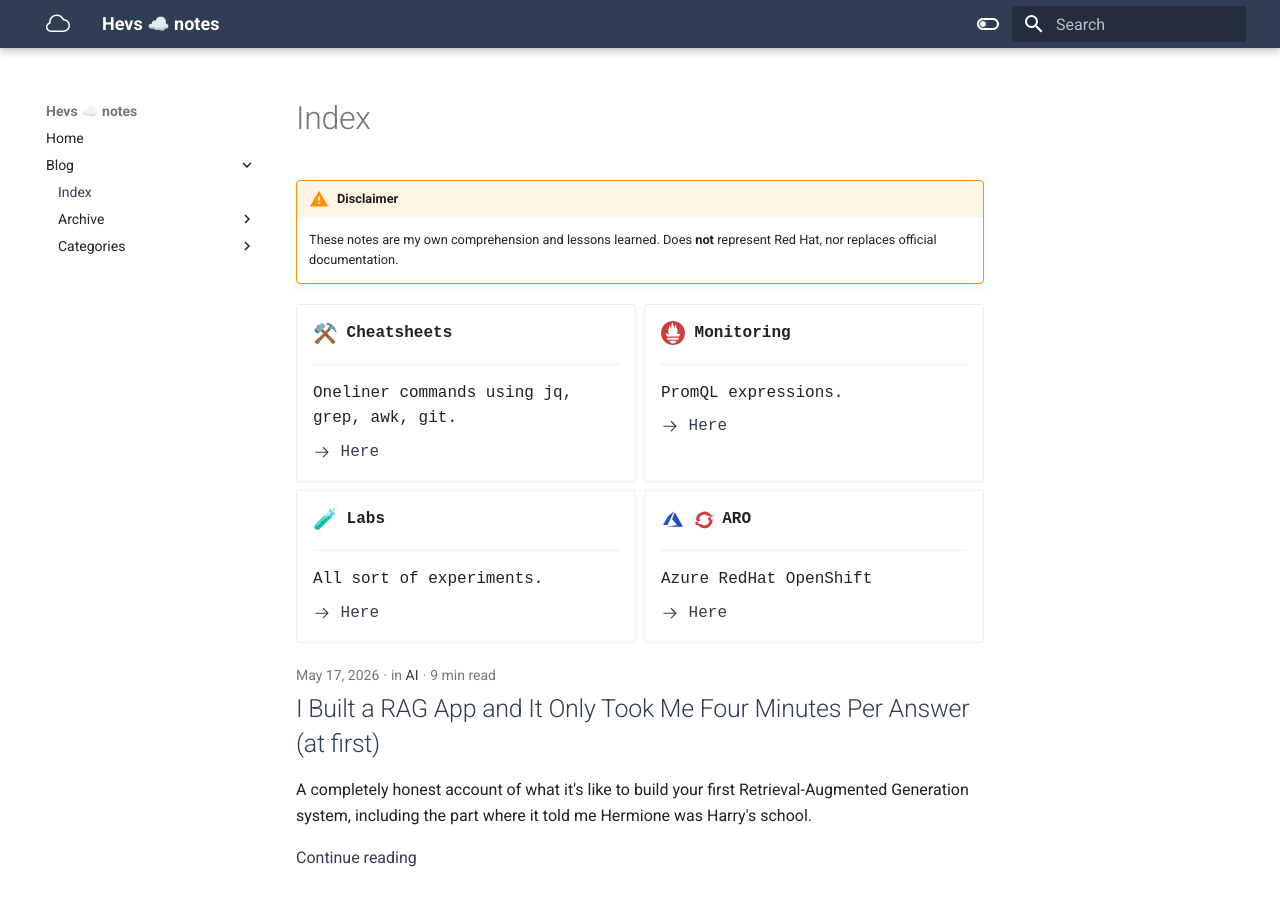
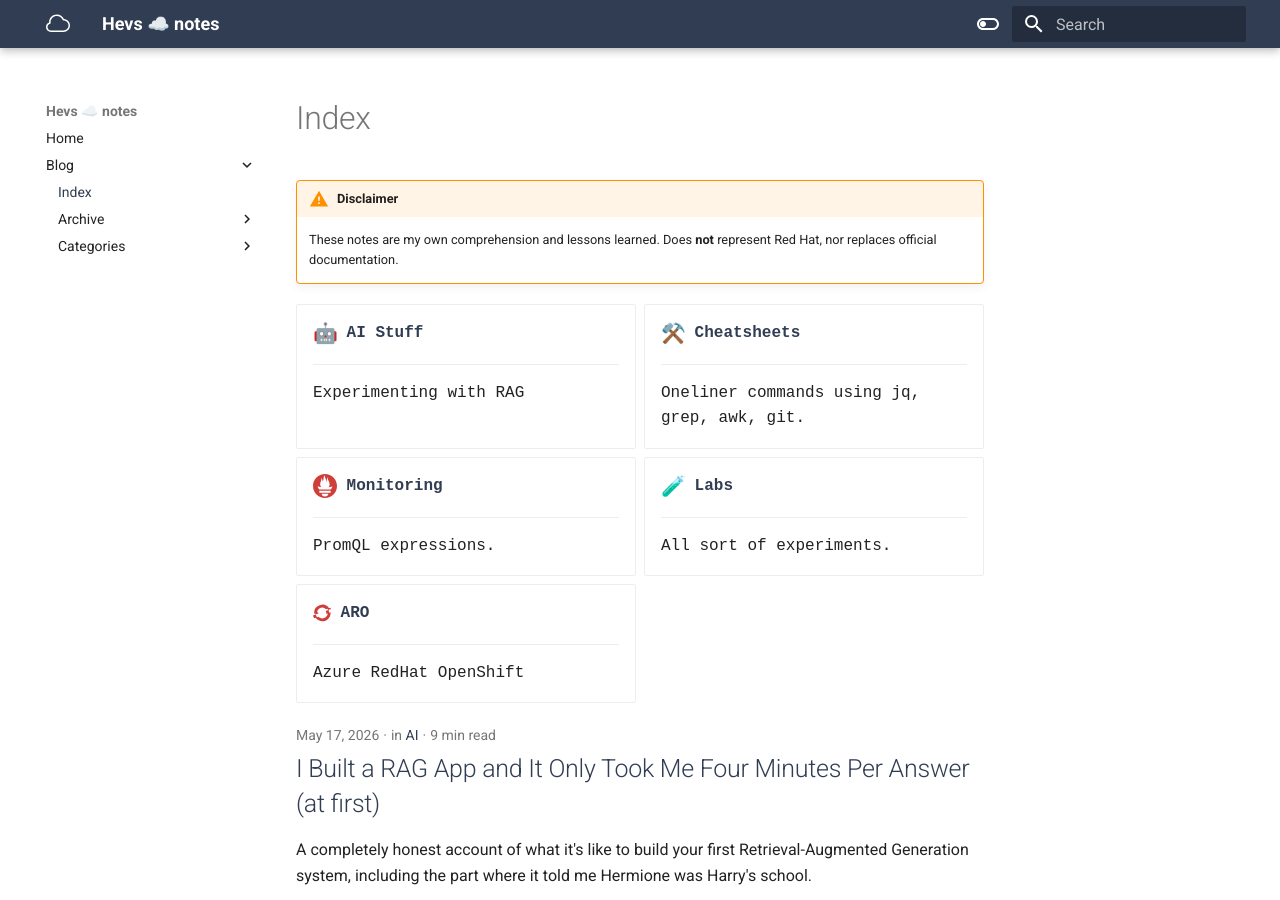
Before and after one commit to ehvs/notes, an MkDocs documentation site: the page built from docs/blog/index.md, in a window 1280 px wide and 900 px high. Built offline with MkDocs 1.6.1 and Material for MkDocs 9.7.7, drawn with Linux system fonts in a browser that asks for light colours; emoji names are drawn with the system emoji font.

Commit message:
fixed categories

```diff
--- a/docs/blog/index.md
+++ b/docs/blog/index.md
@@ -6,36 +6,34 @@
 
 <div class="grid cards" markdown>
 
--   :hammer_pick:{ .lg .middle } __Cheatsheets__
+-   :robot:{ .lg .middle } [__AI Stuff__](category/ai/)
+
+    ---
+
+    Experimenting with RAG
+
+-   :hammer_pick:{ .lg .middle } [__Cheatsheets__](category/cheatsheet/)
 
     ---
 
     Oneliner commands using jq, grep, awk, git.
 
-    [:octicons-arrow-right-24: Here](category/cheatsheet/)
-
--   :simple-prometheus:{ .prometheus .lg .middle } __Monitoring__
+-   :simple-prometheus:{ .prometheus .lg .middle } [__Monitoring__](category/monitoring/)
 
     ---
 
     PromQL expressions.
 
-    [:octicons-arrow-right-24: Here](category/monitoring/)
-
--   :test_tube:{ .aws .lg .middle } __Labs__
+-   :test_tube:{ .aws .lg .middle } [__Labs__](category/labs/)
 
     ---
 
     All sort of experiments.
 
-    [:octicons-arrow-right-24: Here](category/labs/)
-
--   :material-microsoft-azure:{ .azure .lg .middle } :simple-redhatopenshift:{.openshift} __ARO__
+-   :simple-redhatopenshift:{.openshift} [__ARO__](category/aro/)
 
     ---
 
     Azure RedHat OpenShift
 
-    [:octicons-arrow-right-24: Here](category/aro/)
-
 </div>
```
